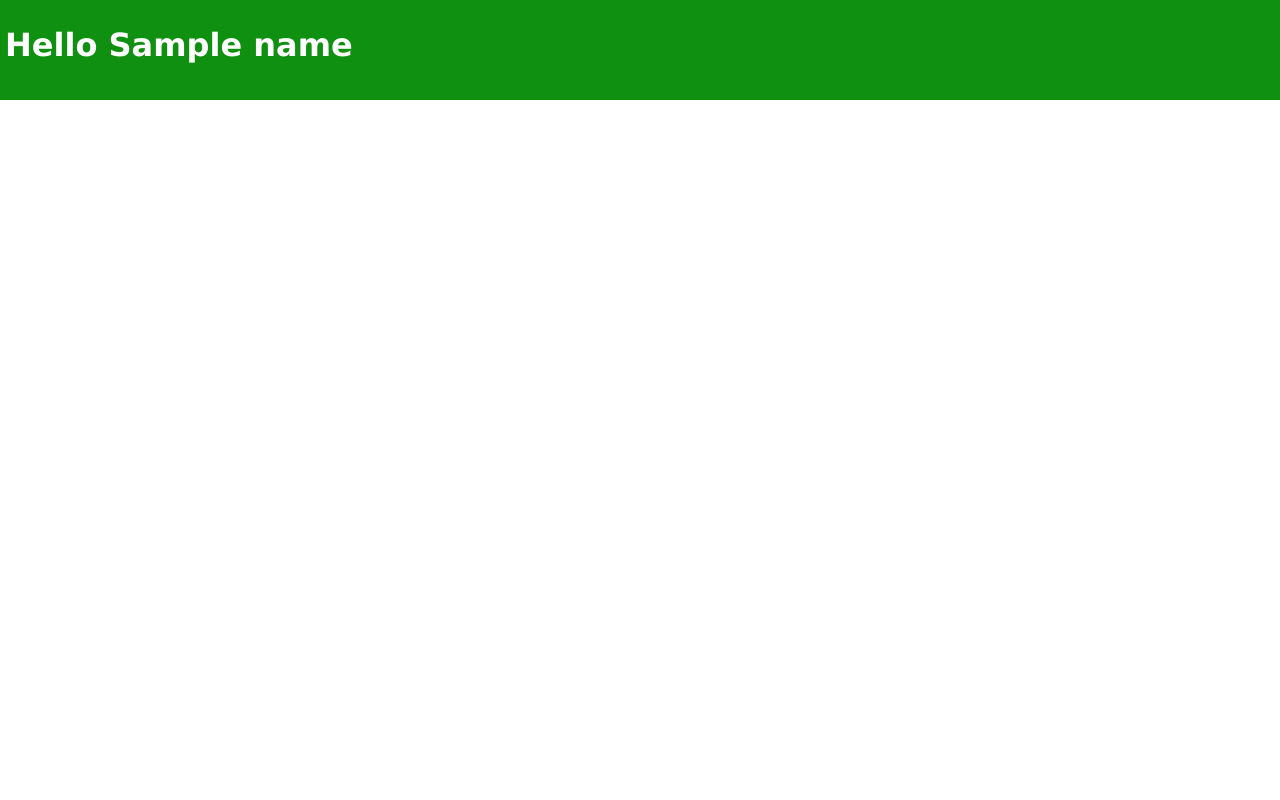
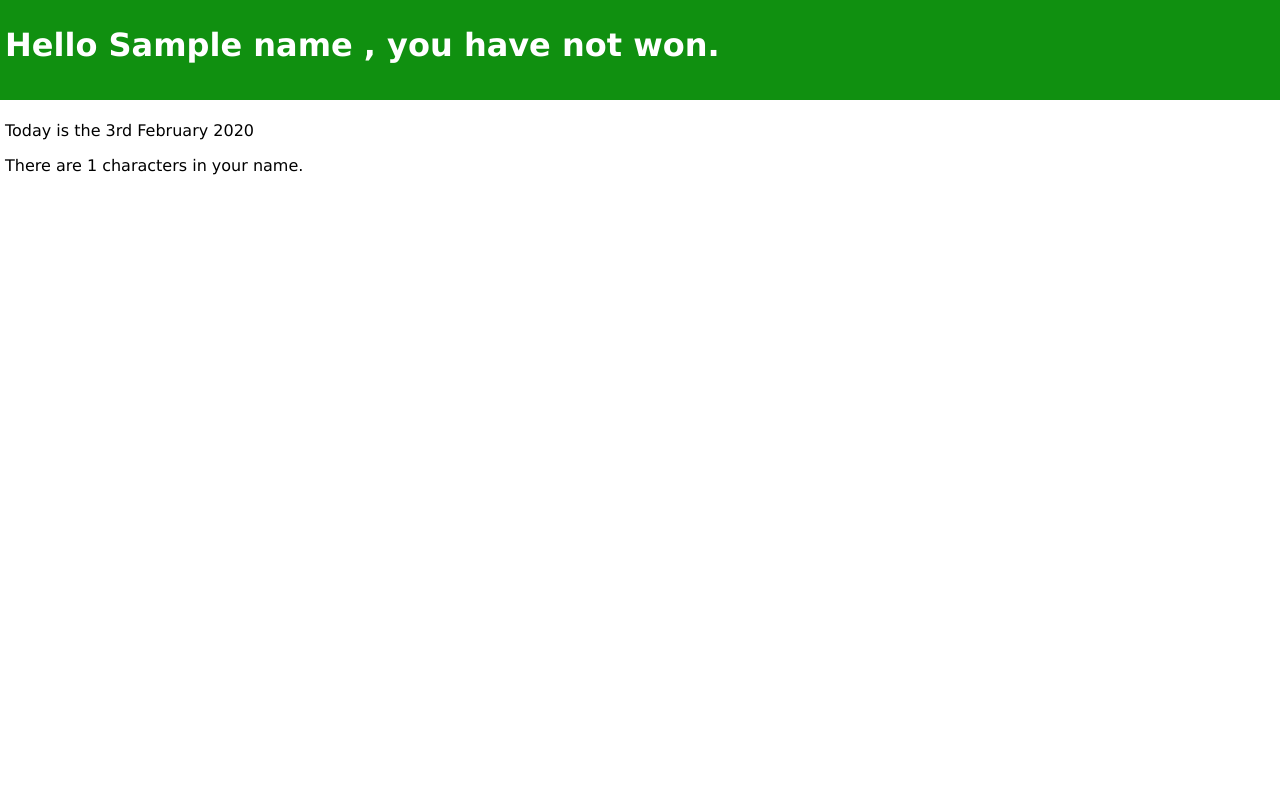
Before and after one commit to pandrey76/bookmarks, a Django app: template bookmarks/locations/templates/locations/hello.html in a window 1280 px wide. Run offline with Django 3.2, Linux system fonts and the light colour scheme; the template is opened without the code that fills it: most values are stand-ins (such as "Sample title", 1, 10 or a date in 2020).

Commit message:
Viewed 08.Creating and Working with Models.mp4
Ending the video.

```diff
--- a/bookmarks/locations/templates/locations/hello.html
+++ b/bookmarks/locations/templates/locations/hello.html
@@ -5,8 +5,11 @@
 {% endblock %}
 
 {% block header %}
-    <h1>Hello {{ name }}</h1>
-{% endblock %}
+    <h1>Hello {{ name }}
+        {% if name == 'Fred' %}, you're winner!{% else %}, you have not won.{% endif %}
+    </h1>{% endblock %}
 
 {% block content %}
+<p>Today is the {% now "jS F Y"%}</p>
+<p>There are {{ name|length }} characters in your name. </p>
 {% endblock %}
```
Also changed, not shown: Doc/02.The MVT Framework Approach/12.Using Templates.mp4/Doc.txt (+12 -0 lines).
